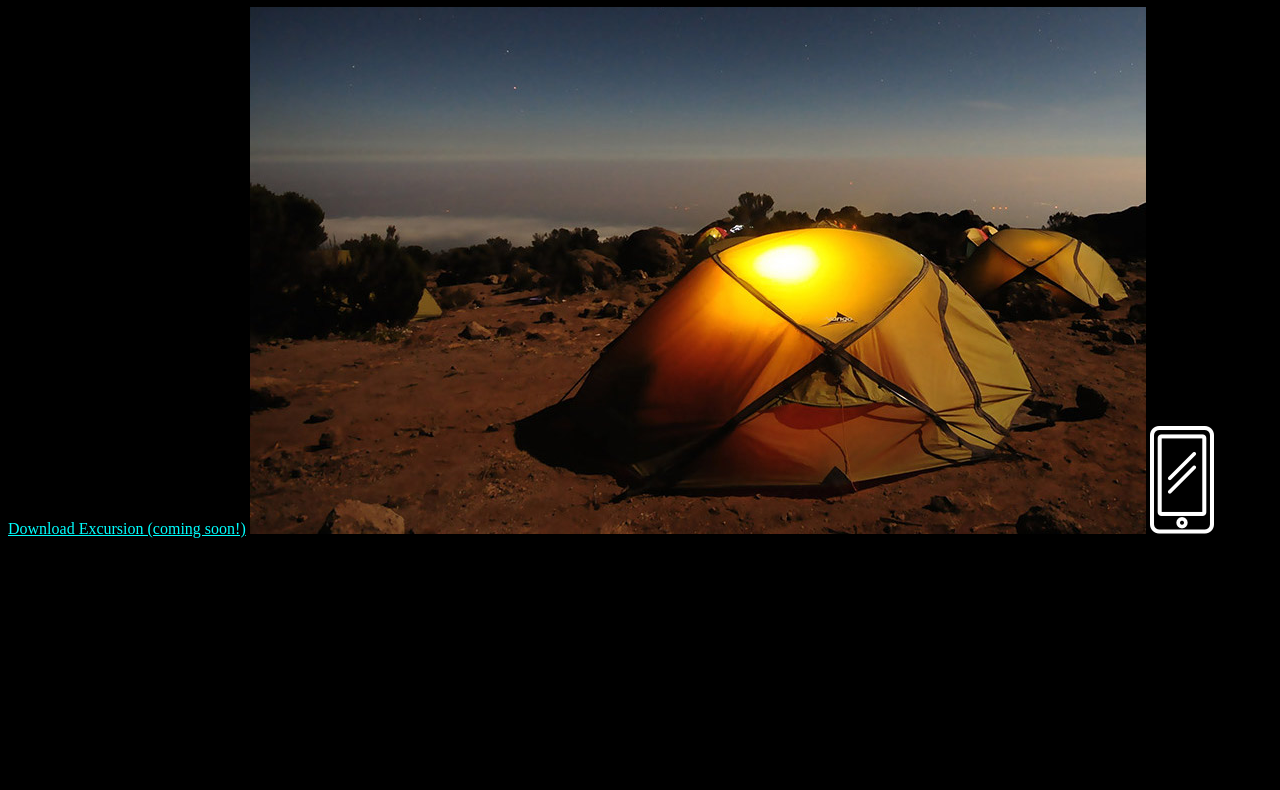
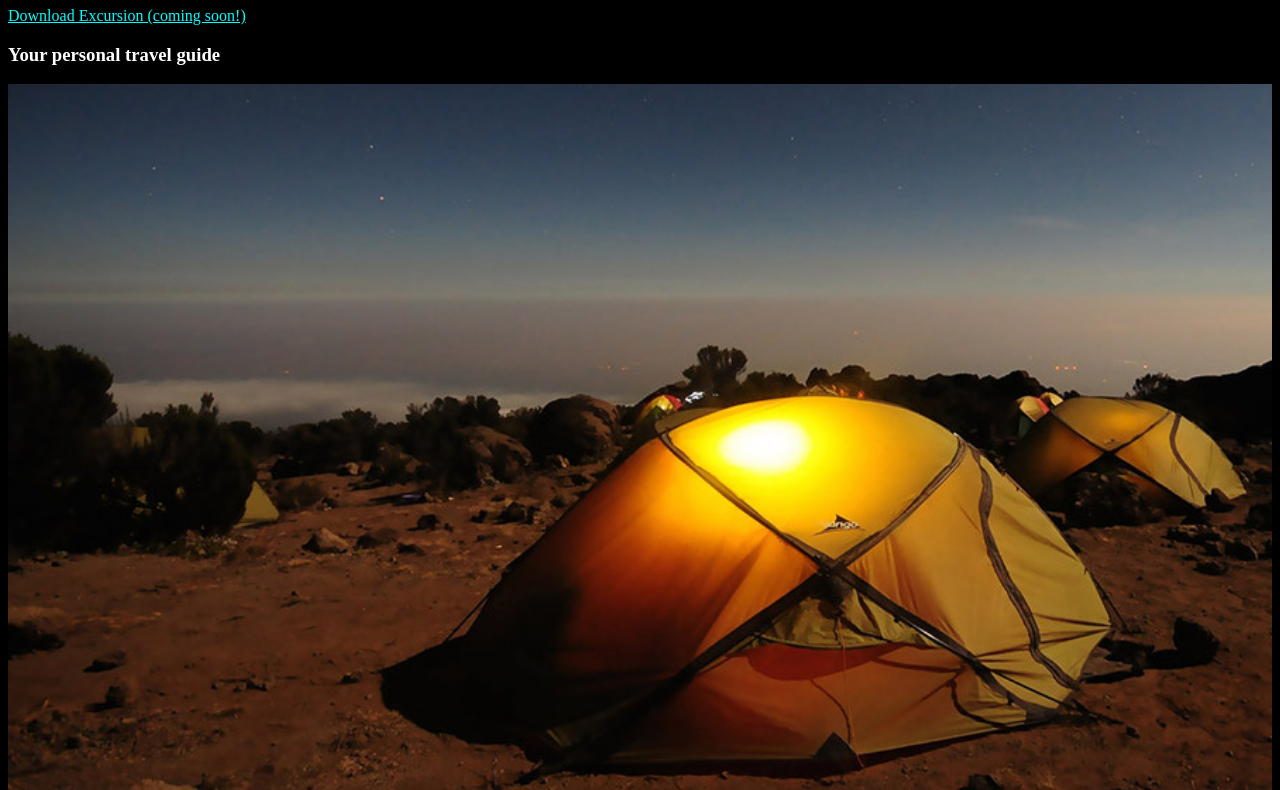
Before and after one commit to AlexanderPolus/excursion, a plain HTML site: page index.html in a window 1280 px wide. Shown: the part 73-863 px from the top of the page. Before the commit the page ends 800 px from the top, so only its background shows below. Drawn offline with Linux system fonts and the light colour scheme.

Commit message:
h3 and width

```diff
--- a/index.html
+++ b/index.html
@@ -9,6 +9,7 @@
     <!-- Your content goes here -->
     <h1>Discover hidden places in the world around you</h1>
     <a href="https://google.com">Download Excursion (coming soon!)</a>
+    <h3>Your personal travel guide</h3>
     <img src="resources/images/camp.jpg" alt="Campsite">
     <img src="resources/images/phone.png" alt="Wireframe of smartphone">
   </body>
--- a/resources/css/style.css
+++ b/resources/css/style.css
@@ -2,8 +2,12 @@ body {
     background-color: black;
 }
 
-h1 {
+h1, h3 {
     color: white;
+}
+
+img {
+    width: 100%;
 }
 
 a {
```
